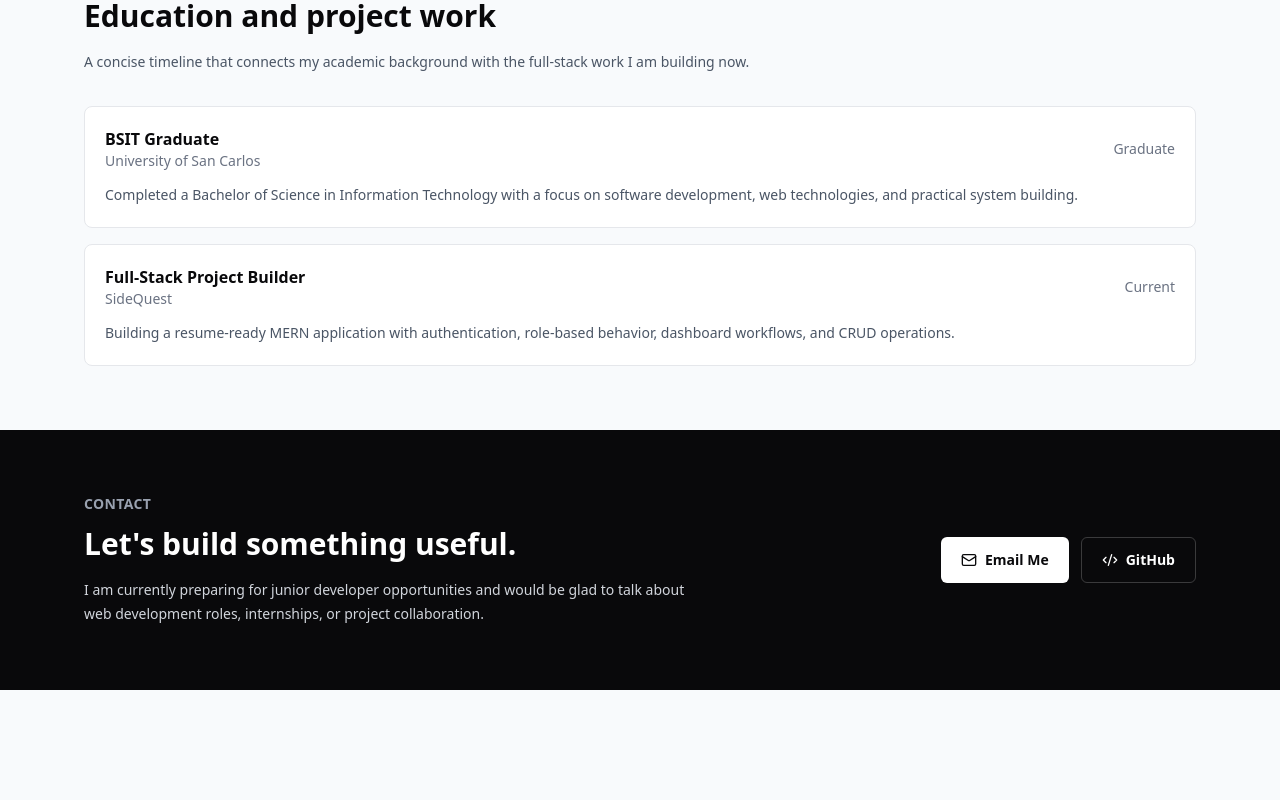
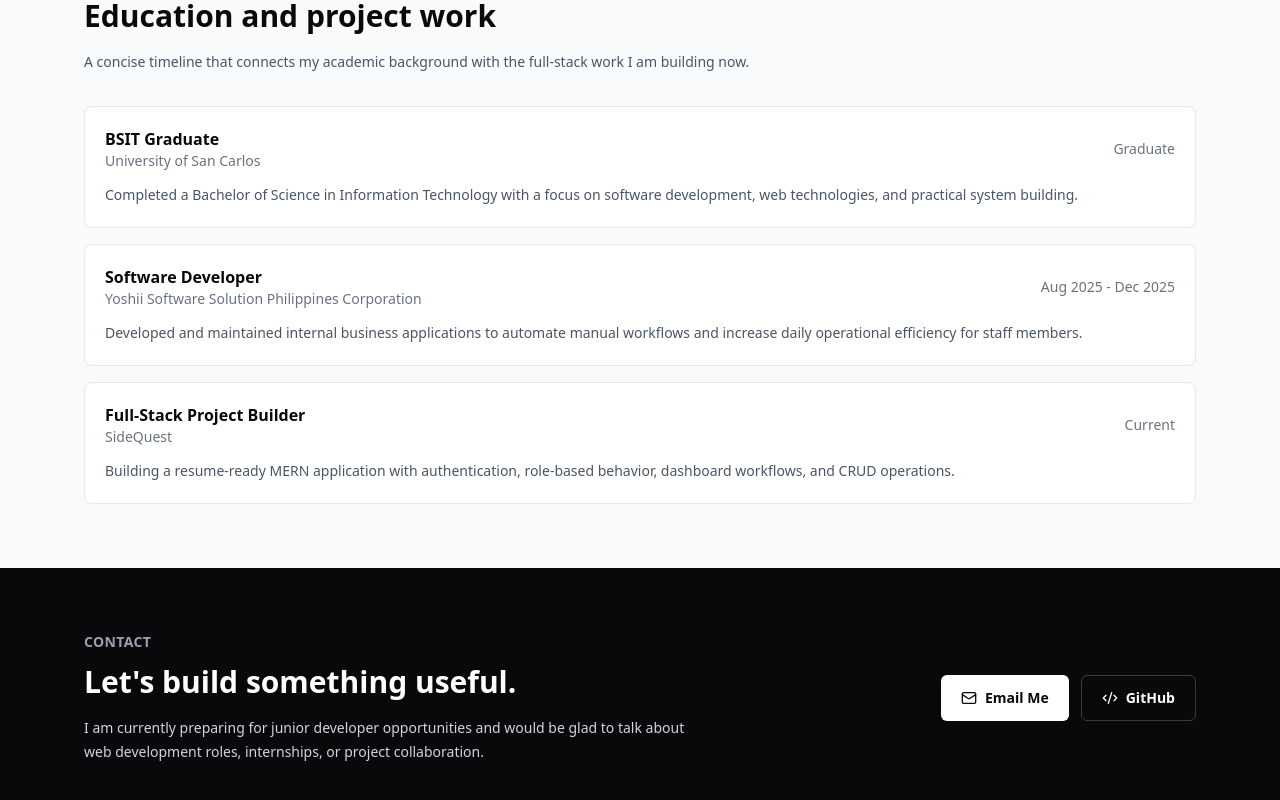
Before and after one commit to nikkoensomo/personal-portfolio, a React (Vite) app: page / in a window 1280 px wide. Shown: the part 2362-3162 px from the top of the page. Before the commit the page ends 3052 px from the top, so only its background shows below. Built offline with nearby package versions, Linux system fonts and the light colour scheme.

Commit message:
refactor: added new project section

```diff
--- a/src/App.jsx
+++ b/src/App.jsx
@@ -68,6 +68,13 @@ const experience = [
     period: 'Graduate',
     description:
       'Completed a Bachelor of Science in Information Technology with a focus on software development, web technologies, and practical system building.',
+  },
+  {
+    title: 'Software Developer',
+    organization: 'Yoshii Software Solution Philippines Corporation',
+    period: 'Aug 2025 - Dec 2025',
+    description:
+      'Developed and maintained internal business applications to automate manual workflows and increase daily operational efficiency for staff members.'
   },
   {
     title: 'Full-Stack Project Builder',
```
